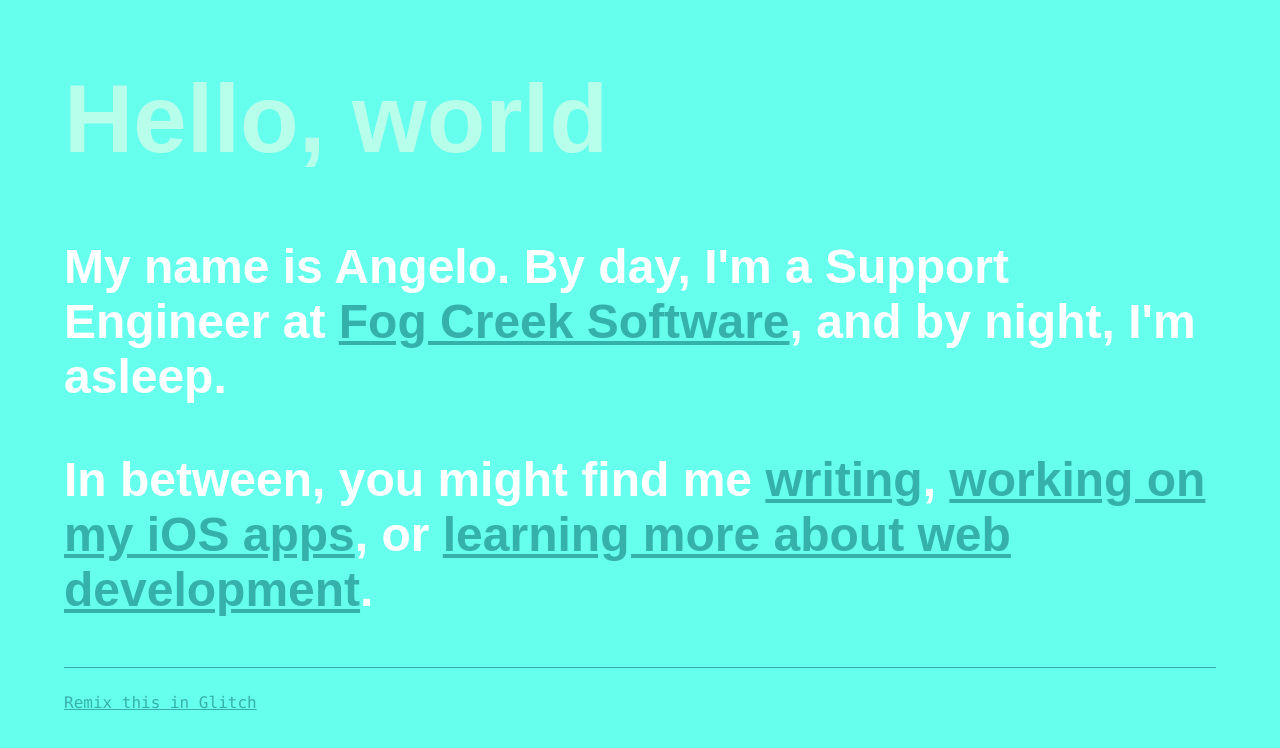
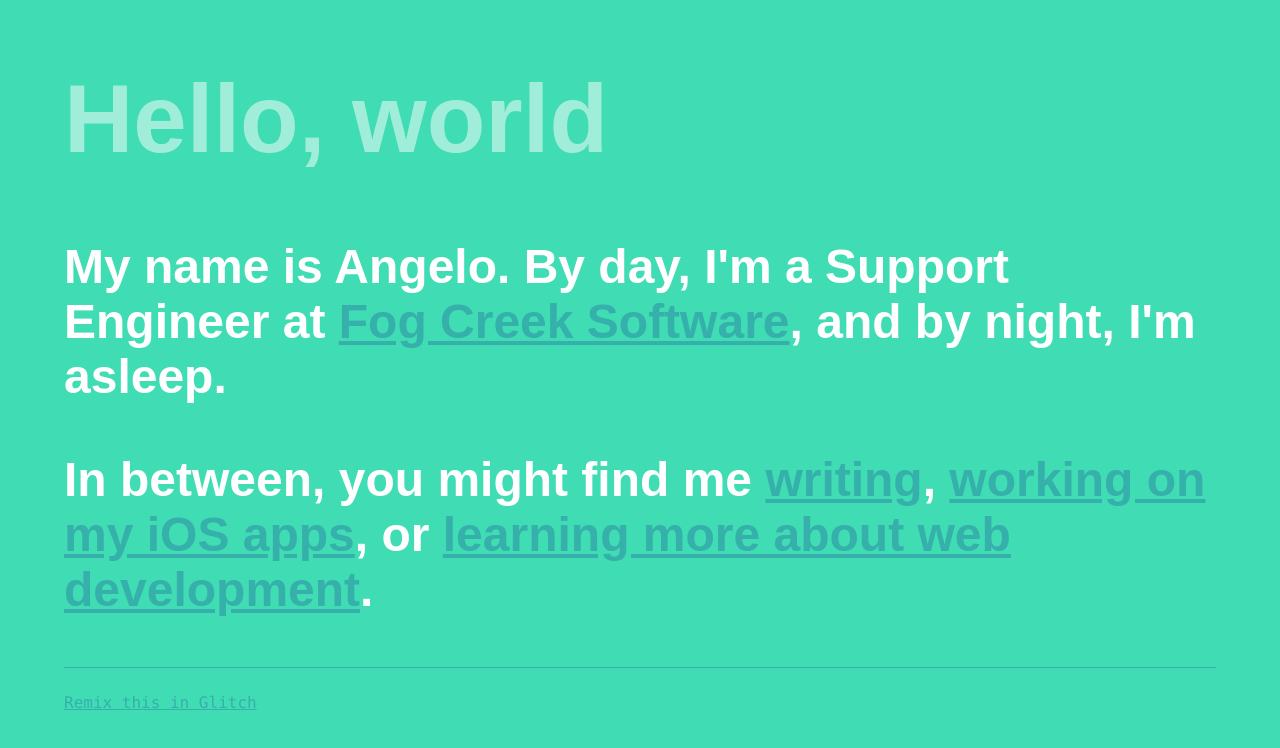
Before and after one commit to AngeloStavrow/personal-site-experiments, a website: page views/index.html in a window 1280 px wide. Drawn offline with nearby package versions, Linux system fonts and the light colour scheme; no server answers.

Commit message:
🏠🍀 Tweaked background colour to be less retina-explode-y across different screen types

```diff
--- a/public/style.css
+++ b/public/style.css
@@ -9,7 +9,7 @@
 }
 
 body {
-  background-color: #66FFEE;
+  background-color: #40DCB4;
   font-family: sans-serif;
   margin: 0 5%;
 }
@@ -43,7 +43,7 @@
 
 
 header {
-  color: #B7FFEB;
+  color: rgba(255, 255, 255, 0.5);
   font-weight: 900;
   margin-bottom: 0;
 }
```
